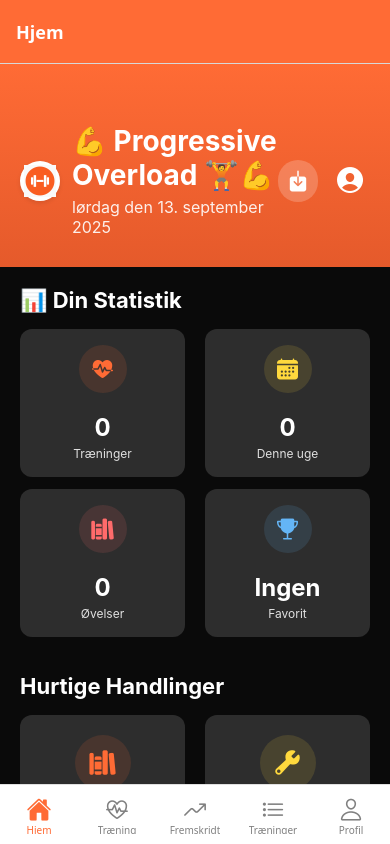
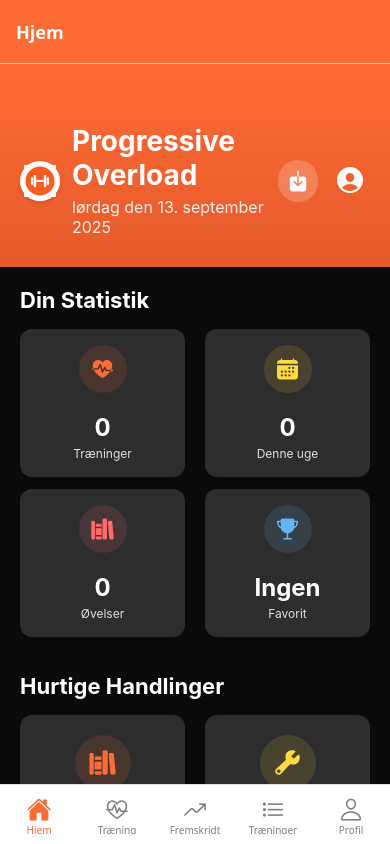
Before and after one commit to Marcusabs/ProgressiveOverloadNew, a React Native app: screen /Home in a window 390 px wide. Built offline with nearby package versions, Linux system fonts and the light colour scheme.

Commit message:
Remove emojis from title and Din Statistik

```diff
--- a/src/screens/HomeScreen.tsx
+++ b/src/screens/HomeScreen.tsx
@@ -230,7 +230,7 @@ export default function HomeScreen() {
               </View>
             </View>
             <View style={styles.headerText}>
-              <Text style={styles.headerTitle}>💪 Progressive Overload 🏋️💪</Text>
+              <Text style={styles.headerTitle}>Progressive Overload</Text>
               <Text style={styles.headerSubtitle}>
                 {new Date().toLocaleDateString('da-DK', {
                   weekday: 'long',
@@ -289,7 +289,7 @@ export default function HomeScreen() {
 
         {/* Quick Stats */}
         <View style={styles.statsSection}>
-          <Text style={[styles.sectionTitle, { color: theme.colors.text }]}>📊 Din Statistik</Text>
+          <Text style={[styles.sectionTitle, { color: theme.colors.text }]}>Din Statistik</Text>
           <View style={styles.statsGrid}>
             <View style={[styles.statCard, { backgroundColor: theme.colors.card, shadowColor: theme.colors.shadow }]}>
               <View style={[styles.statIconContainer, { backgroundColor: theme.colors.primary + '20' }]}>
```
